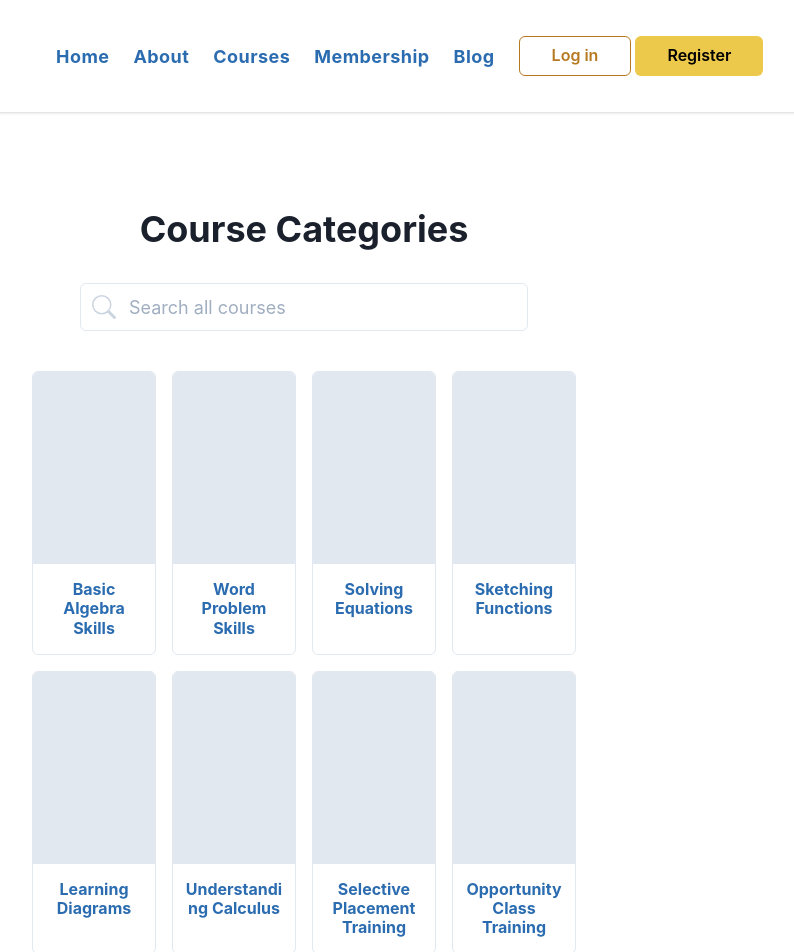
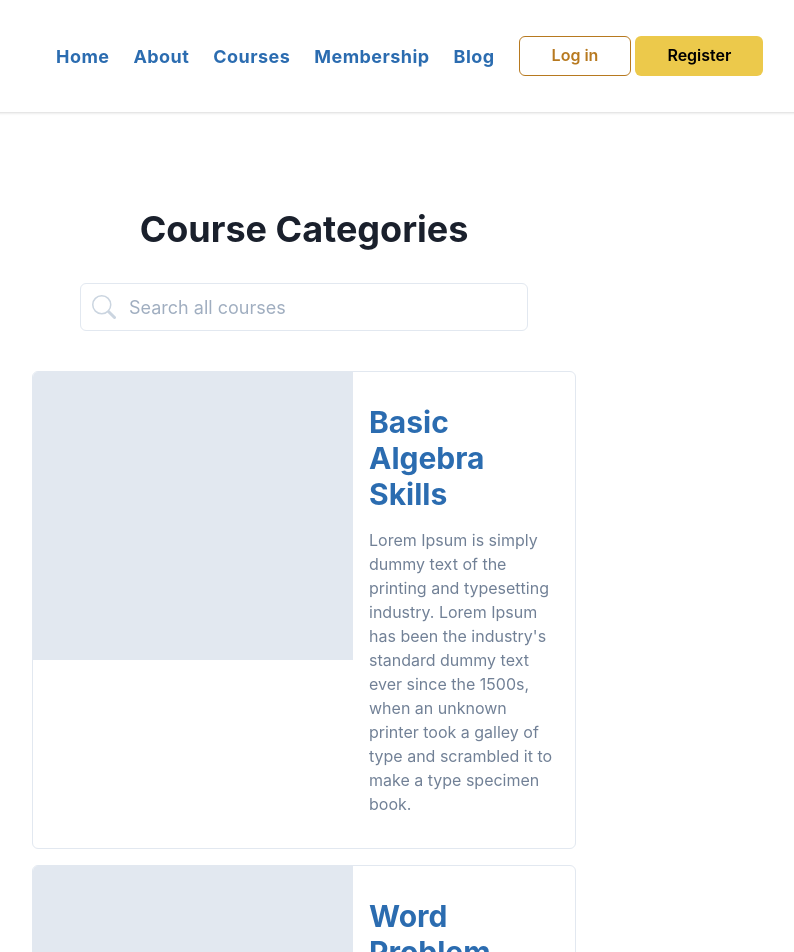
Before and after one commit to livelifedev/home-edvantage, a Next.js app: page /categories in a window 1280 px wide. Shown: the top 952 px of the page, without its empty margins (336-1130 px from the left). Built offline with nearby package versions, Linux system fonts and the light colour scheme.

Commit message:
update courses page

```diff
--- a/pages/categories/index.js
+++ b/pages/categories/index.js
@@ -3,26 +3,38 @@ import {
   Box,
   Button,
   Container,
+  Flex,
   Heading,
   Icon,
   Input,
   InputGroup,
   InputLeftElement,
   Link,
-  SimpleGrid,
+  Text,
+  VStack,
 } from "@chakra-ui/react";
 import { BsSearch } from "react-icons/bs";
 import { CATEGORIES } from "../../src/utils/constants";
 
 function CategoryCard({ name, href }) {
   return (
-    <Box borderWidth="1px" borderRadius="md" overflow="hidden">
+    <Box borderWidth="1px" borderRadius="md" overflow="hidden" w="full">
       <NextLink href={`/categories/${href}`} passHref>
         <Link color="blue.600">
-          <Box bg="gray.200" w="full" h="48" />
-          <Heading as="h5" size="sm" align="center" py="4" px="2">
-            {name}
-          </Heading>
+          <Flex>
+            <Box bg="gray.200" h="72" w="80" flexShrink="0" />
+            <Box py="8" px="4">
+              <Heading as="h3" size="lg" pb="4">
+                {name}
+              </Heading>
+              <Text color="gray.500">
+                Lorem Ipsum is simply dummy text of the printing and typesetting
+                industry. Lorem Ipsum has been the industry's standard dummy
+                text ever since the 1500s, when an unknown printer took a galley
+                of type and scrambled it to make a type specimen book.
+              </Text>
+            </Box>
+          </Flex>
         </Link>
       </NextLink>
     </Box>
@@ -50,11 +62,11 @@ export default function Home() {
             />
             <Input type="search" placeholder="Search all courses" />
           </InputGroup>
-          <SimpleGrid columns={[1, 2, 3, 4]} spacing="4" w="full">
+          <VStack spacing="4" w="full">
             {CATEGORIES.map((x) => (
               <CategoryCard name={x.name} href={x.id} key={x.id} />
             ))}
-          </SimpleGrid>
+          </VStack>
         </Container>
       </Box>
     </main>
```
